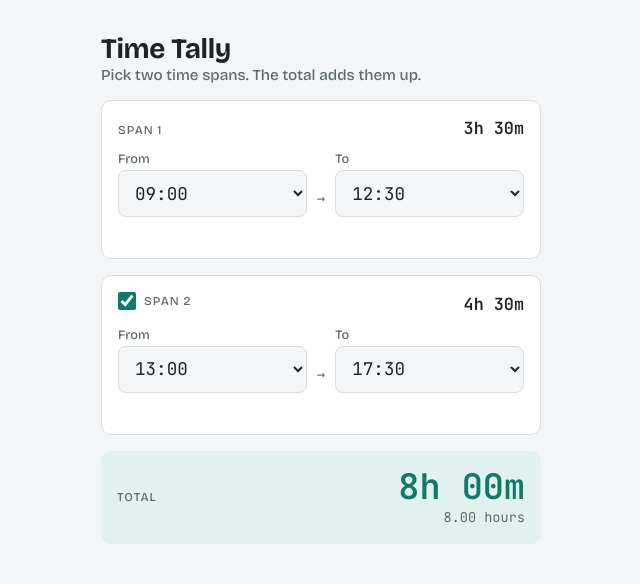
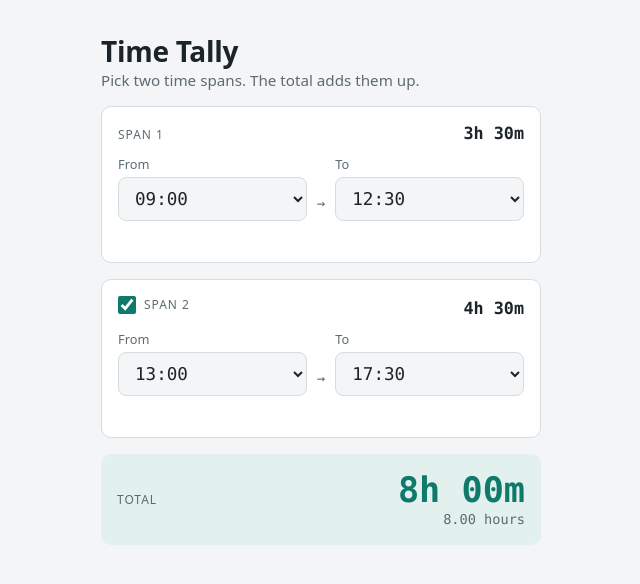
Before and after one commit to Allavaz/timetally, a plain HTML site: page index.html in a window 1280 px wide. Shown: the whole page, without its empty margins (319-959 px from the left). Drawn offline with nearby package versions, Linux system fonts and the light colour scheme.

Commit message:
Remove Google Fonts, use system font stacks for faster load

```diff
--- a/index.html
+++ b/index.html
@@ -1,7 +1,6 @@
 <!doctype html><html><head><meta charset=utf8><meta name=viewport content="width=device-width,initial-scale=1,viewport-fit=cover"><style>:root{color-scheme:light;box-sizing:border-box;padding-top:env(safe-area-inset-top,0px);padding-bottom:env(safe-area-inset-bottom,0px)}html{scroll-padding-top:env(safe-area-inset-top,0px)}body{margin:0;padding:0;font:14px -apple-system,BlinkMacSystemFont,sans-serif;background:#fff;color:#000}img{max-width:100%}[hidden]:not([hidden=until-found i]){display:none!important}</style></head><body>
 <title>Time Tally</title>
 <meta name="claude:viewport-fit-sides" content="cover">
-<link rel="stylesheet" href="https://fonts.googleapis.com/css2?family=Bricolage+Grotesque:opsz,wght@12..96,500;12..96,700&family=JetBrains+Mono:wght@400;600&display=swap">
 <style>
 /* Layout: one narrow column, two time blocks stacked, total pinned beneath like a timesheet footer */
 :root {
@@ -12,8 +11,8 @@
   --line: #d6dde0;
   --accent: #0f7a6c;
   --accent-soft: #e2f1ee;
-  --display: "Bricolage Grotesque", "Segoe UI", system-ui, sans-serif;
-  --mono: "JetBrains Mono", ui-monospace, "SF Mono", Menlo, monospace;
+  --display: system-ui, -apple-system, "Segoe UI", sans-serif;
+  --mono: ui-monospace, "SF Mono", Menlo, Consolas, monospace;
 }
 @media (prefers-color-scheme: dark) {
   :root:not([data-theme="light"]) {
```
